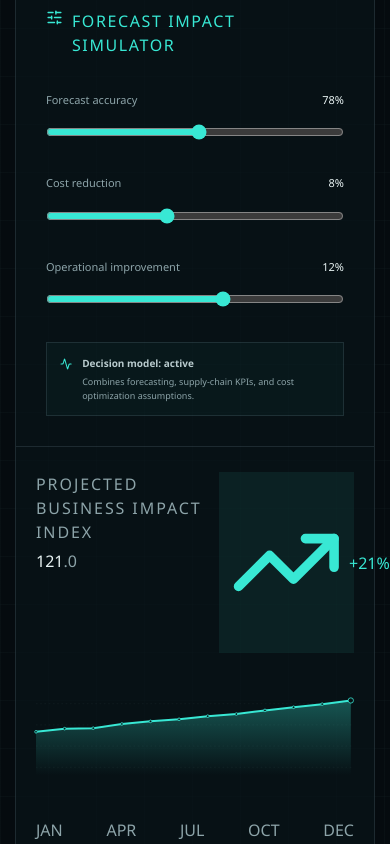
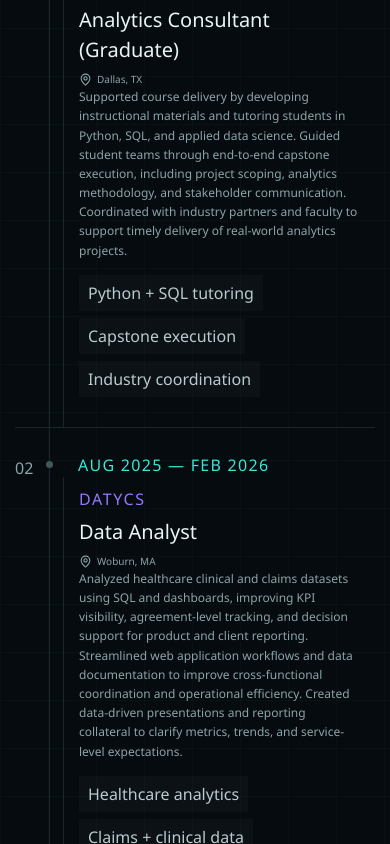
Before and after one commit to JEEVA-SATISK-KUMAR/jeeva-portfolio, a Next.js app: page / in a window 390 px wide. Shown: the part 4100-4944 px from the top of the page. Built offline with nearby package versions, Linux system fonts and the light colour scheme.

Commit message:
version 0.2

```diff
--- a/src/app/globals.css
+++ b/src/app/globals.css
@@ -116,8 +116,6 @@ a { color: inherit; text-decoration: none; }
 .case-metrics { display: flex; gap: 8px; margin-top: 22px; }.case-metrics > div { min-width: 115px; padding: 10px 12px; background: rgba(255,255,255,.025); border: 1px solid var(--line); }.case-metrics span, .case-metrics strong { display: block; }.case-metrics span { color: var(--muted); font: 7px var(--font-geist-mono); text-transform: uppercase; }.case-metrics strong { margin-top: 5px; font: 10px var(--font-geist-mono); color: var(--soft); }
 .stack-row { display: flex; align-items: center; flex-wrap: wrap; gap: 7px; margin-top: 20px; color: var(--case-accent); }.stack-row span { border: 1px solid var(--line); color: var(--muted); padding: 5px 8px; font: 8px var(--font-geist-mono); }
 
-.playground-shell { display: grid; grid-template-columns: .68fr 1.32fr; border: 1px solid var(--line); background: rgba(8,20,25,.66); }.control-panel { padding: 30px; border-right: 1px solid var(--line); }.control-title { display: flex; gap: 9px; color: var(--cyan); font: 10px var(--font-geist-mono); letter-spacing: .1em; margin-bottom: 35px; }.control-panel label { display: block; margin-bottom: 29px; }.control-panel label span { display: flex; justify-content: space-between; color: var(--muted); font-size: 11px; }.control-panel label b { color: var(--text); font: 11px var(--font-geist-mono); }.control-panel input { width: 100%; margin-top: 16px; accent-color: var(--cyan); }.model-note { display: flex; gap: 10px; align-items: flex-start; color: var(--cyan); padding: 13px; border: 1px solid var(--line); background: rgba(56,232,212,.03); }.model-note p { margin: 0; }.model-note b, .model-note span { display: block; }.model-note b { color: var(--soft); font-size: 10px; }.model-note span { color: var(--muted); font-size: 9px; margin-top: 4px; }
-.chart-panel { padding: 30px 35px 20px; }.chart-header { display: flex; justify-content: space-between; }.chart-header span { color: var(--muted); font: 8px var(--font-geist-mono); letter-spacing: .12em; }.chart-header strong { display: block; font: 35px var(--font-geist-mono); margin-top: 5px; }.chart-header small { color: var(--muted); font-size: 16px; }.trend-badge { align-self: center; display: flex; gap: 5px; align-items: center; color: var(--cyan); font: 10px var(--font-geist-mono); background: rgba(56,232,212,.07); padding: 8px 10px; }.chart-panel svg { width: 100%; height: 205px; overflow: visible; }.chart-panel line { stroke: rgba(151,190,200,.1); stroke-dasharray: 3 5; }.chart-panel polyline { fill: none; stroke: var(--cyan); stroke-width: 2; vector-effect: non-scaling-stroke; }.chart-panel circle { fill: #071114; stroke: var(--cyan); stroke-width: 1.5; }.chart-axis { display: flex; justify-content: space-between; color: var(--muted); font: 8px var(--font-geist-mono); }
 
 .skills-grid { display: grid; grid-template-columns: repeat(4,1fr); gap: 12px; }.skill-card { position: relative; min-height: 330px; padding: 25px; border: 1px solid var(--line); background: rgba(255,255,255,.018); transition: .25s; }.skill-card:hover { transform: translateY(-5px); border-color: var(--line-bright); background: rgba(56,232,212,.035); }.skill-card-top { display: flex; justify-content: space-between; color: var(--cyan); }.skill-card-top span { color: var(--muted); font: 9px var(--font-geist-mono); }.skill-card h3 { margin: 38px 0 11px; font-size: 18px; font-weight: 560; }.skill-card > p { color: var(--muted); font-size: 12px; line-height: 1.65; min-height: 58px; }.skill-list { display: flex; flex-wrap: wrap; gap: 6px; margin-top: 26px; }.skill-list span { padding: 7px 9px; border: 1px solid var(--line); color: var(--soft); font: 8px var(--font-geist-mono); }
 
@@ -146,7 +144,6 @@ footer { min-height: 130px; display: flex; align-items: center; border-top: 1px
   .terminal-section, .section { padding: 80px 0; }.terminal-bar b { display: none; }.terminal-bar { grid-template-columns: 1fr auto; }.terminal-body { padding: 17px; font-size: 10px; }
   .section-heading { grid-template-columns: 1fr; gap: 18px; margin-bottom: 35px; }.section-heading > p { justify-self: start; }.section-heading h2, .terminal-intro h2, .contact-copy h2 { font-size: 36px; }
   .case-index { display: flex; flex-direction: row; overflow-x: auto; padding-bottom: 8px; }.case-index button { min-width: 165px; }.case-detail { padding: 22px; }.case-detail h3 { font-size: 23px; }.case-narrative { grid-template-columns: 1fr; gap: 5px; }.case-metrics { overflow-x: auto; }.stack-row { margin-top: 17px; }
-  .playground-shell { grid-template-columns: 1fr; }.control-panel { border-right: 0; border-bottom: 1px solid var(--line); }.chart-panel { padding: 25px 20px 15px; }.chart-panel svg { height: 165px; }
   .skills-grid { grid-template-columns: 1fr; }.skill-card { min-height: auto; }.timeline-item { grid-template-columns: 48px 1fr; }.timeline-rail::after { left: 34px; }.timeline-rail i { left: 31px; }.timeline-period { grid-column: 2; padding: 25px 15px 0; }.timeline-content { grid-column: 2; padding: 10px 15px 30px; }.timeline-rail { grid-row: 1 / span 2; }
   .contact-section { width: calc(100% + 0px); grid-template-columns: 1fr; gap: 45px; padding: 70px 24px; clip-path: none; }.contact-radar { width: 120px; height: 120px; }.contact-actions { flex-direction: column; }
   footer { flex-wrap: wrap; gap: 15px; padding: 35px 0; margin-top: 80px; }footer p { margin-left: auto; }footer > span { width: 100%; margin: 0; }
--- a/src/app/page.tsx
+++ b/src/app/page.tsx
@@ -1,10 +1,10 @@
 import { Activity, CircleDotDashed } from "lucide-react";
-import { AnalyticsPlayground } from "@/components/AnalyticsPlayground";
 import { CommandTerminal } from "@/components/CommandTerminal";
 import { ContactSection } from "@/components/ContactSection";
 import { EducationSection } from "@/components/EducationSection";
 import { ExperienceTimeline } from "@/components/ExperienceTimeline";
 import { Hero } from "@/components/Hero";
+import { LeadershipSection } from "@/components/LeadershipSection";
 import { ProjectCaseFiles } from "@/components/ProjectCaseFiles";
 import { SkillsGrid } from "@/components/SkillsGrid";
 
@@ -14,11 +14,11 @@ export default function Home() {
       <div className="ambient ambient-one" /><div className="ambient ambient-two" />
       <header className="site-header">
         <a className="brand" href="#top" aria-label="Jeeva OS home"><span><Activity size={17} /></span><b>JEEVA</b><i>OS</i></a>
-        <nav aria-label="Primary navigation"><a href="#case-files">Cases</a><a href="#skills">Stack</a><a href="#experience">Timeline</a><a href="#contact">Contact</a></nav>
+        <nav aria-label="Primary navigation"><a href="#case-files">Cases</a><a href="#experience">Timeline</a><a href="#leadership">Leadership</a><a href="#skills">Stack</a><a href="#contact">Contact</a></nav>
         <div className="header-status"><CircleDotDashed size={14} /><span>System online</span></div>
       </header>
       <main>
-        <Hero /><CommandTerminal /><ProjectCaseFiles /><AnalyticsPlayground /><SkillsGrid /><ExperienceTimeline /><EducationSection /><ContactSection />
+        <Hero /><CommandTerminal /><ProjectCaseFiles /><ExperienceTimeline /><LeadershipSection /><SkillsGrid /><EducationSection /><ContactSection />
       </main>
       <footer>
         <a className="brand" href="#top"><span><Activity size={15} /></span><b>JEEVA</b><i>OS</i></a>
--- a/src/components/AnalyticsPlayground.tsx
+++ /dev/null
@@ -1,72 +0,0 @@
-"use client";
-
-import { Activity, SlidersHorizontal, TrendingUp } from "lucide-react";
-import { useMemo, useState } from "react";
-import { SectionHeading } from "./SectionHeading";
-
-const baseSeries = [62, 66, 65, 71, 74, 76, 80, 82, 87, 91, 95, 100];
-
-export function AnalyticsPlayground() {
-  const [forecastAccuracy, setForecastAccuracy] = useState(78);
-  const [costReduction, setCostReduction] = useState(8);
-  const [operationalImprovement, setOperationalImprovement] = useState(12);
-
-  const totalImpact =
-    (forecastAccuracy - 60) * 0.35 + costReduction * 0.8 + operationalImprovement * 0.7;
-
-  const series = useMemo(
-    () => baseSeries.map((value, index) => value + totalImpact * (index / (baseSeries.length - 1))),
-    [totalImpact],
-  );
-  const points = series.map((value, index) => `${index * 54},${140 - value}`).join(" ");
-  const impactIndex = Math.round(series.at(-1)!);
-
-  return (
-    <section className="section playground-section" id="lab">
-      <SectionHeading
-        eyebrow="ANALYTICS LAB"
-        title="From assumptions to impact"
-        description="This section shows how I translate analytics into business decisions. Adjust the assumptions below to see how forecasting accuracy, cost reduction, and operational improvements can affect business outcomes."
-      />
-
-      <div className="playground-shell">
-        <div className="control-panel">
-          <div className="control-title"><SlidersHorizontal size={17} /><span>FORECAST IMPACT SIMULATOR</span></div>
-          <label>
-            <span>Forecast accuracy <b>{forecastAccuracy}%</b></span>
-            <input type="range" min="60" max="95" value={forecastAccuracy} onChange={(event) => setForecastAccuracy(Number(event.target.value))} />
-          </label>
-          <label>
-            <span>Cost reduction <b>{costReduction}%</b></span>
-            <input type="range" min="0" max="20" value={costReduction} onChange={(event) => setCostReduction(Number(event.target.value))} />
-          </label>
-          <label>
-            <span>Operational improvement <b>{operationalImprovement}%</b></span>
-            <input type="range" min="0" max="20" value={operationalImprovement} onChange={(event) => setOperationalImprovement(Number(event.target.value))} />
-          </label>
-          <div className="model-note"><Activity size={16} /><p><b>Decision model: active</b><span>Combines forecasting, supply-chain KPIs, and cost optimization assumptions.</span></p></div>
-        </div>
-
-        <div className="chart-panel">
-          <div className="chart-header">
-            <div><span>PROJECTED BUSINESS IMPACT INDEX</span><strong>{impactIndex}<small>.0</small></strong></div>
-            <div className="trend-badge"><TrendingUp size={14} /> +{Math.round(totalImpact)}%</div>
-          </div>
-          <svg viewBox="0 0 600 170" role="img" aria-label="Forecast impact projection based on business assumptions">
-            {[25, 65, 105, 145].map((y) => <line key={y} x1="0" x2="600" y1={y} y2={y} />)}
-            <defs>
-              <linearGradient id="chart-fill" x1="0" y1="0" x2="0" y2="1">
-                <stop offset="0" stopColor="#38e8d4" stopOpacity=".32" />
-                <stop offset="1" stopColor="#38e8d4" stopOpacity="0" />
-              </linearGradient>
-            </defs>
-            <polygon points={`0,160 ${points} 594,160`} fill="url(#chart-fill)" />
-            <polyline points={points} />
-            {series.map((value, index) => <circle key={index} cx={index * 54} cy={140 - value} r={index === 11 ? 5 : 2.5} />)}
-          </svg>
-          <div className="chart-axis"><span>JAN</span><span>APR</span><span>JUL</span><span>OCT</span><span>DEC</span></div>
-        </div>
-      </div>
-    </section>
-  );
-}
--- a/src/components/CommandTerminal.tsx
+++ b/src/components/CommandTerminal.tsx
@@ -8,7 +8,7 @@ type TerminalLine = { command?: string; output: string };
 
 const commandList = [
   "help", "about", "skills", "projects", "experience", "education", "certifications",
-  "publication", "linkedin", "contact", "healthcare", "supply chain", "analytics lab",
+  "publication", "linkedin", "contact", "healthcare", "supply chain",
   "summary", "resume", "target roles",
   "case airline", "case neuro", "case cloud", "case traffic", "case finance", "case sales",
 ];
@@ -35,7 +35,6 @@ function resolveCommand(rawCommand: string): string {
     certifications: "Foundations of Project Management · SolidWorks Essential · Basics in Programming · Microsoft Power BI Data Analyst · Agent Explorer",
     linkedin: "https://www.linkedin.com/in/jeeva-satish-kumar/",
     publication: "Analysis on a Battery Thermal Management System of a Lithium-Ion Powered Battery with Heat Sink for an Electric Vehicle",
-    "analytics lab": "Forecast Impact Simulator — adjust forecast accuracy, cost reduction, and operational improvement assumptions to evaluate projected business outcomes.",
     summary: "Jeeva Satish Kumar is a Business Analytics graduate focused on turning messy operational data into decision-ready insights. He works across healthcare, supply chain, operations, and BI contexts by analyzing clinical and claims data, building forecasting models, designing KPI dashboards, and translating stakeholder needs into measurable business outputs.\n\nWhat I bring to the table:\n- Strong analytical thinking across SQL, Python, R, Power BI, Tableau, Excel VBA, Azure Data Factory, and Microsoft Fabric\n- Ability to connect technical analysis with business context, stakeholder needs, and decision-making\n- Experience building dashboards, forecasting workflows, classification models, KPI frameworks, and data pipelines\n- Comfort working with ambiguous problems, defining the right metrics, structuring the data, and communicating insights clearly\n- A continuous-learning mindset with strong interest in improving my skills, adopting new tools, and learning from every project and team\n\nBest-fit roles:\nData Analyst, Business Analyst, BI Analyst, Healthcare Analytics Analyst, Supply Chain Analytics Analyst, and Operations Analytics Analyst.",
   };
 
--- a/src/components/ContactSection.tsx
+++ b/src/components/ContactSection.tsx
@@ -10,7 +10,6 @@ export function ContactSection() {
       <div className="contact-copy">
         <p className="eyebrow"><span>{"//"}</span> START A TRANSMISSION</p>
         <h2>Have a data problem worth solving?</h2>
-        <p>Email: js@smu.edu · LinkedIn: https://www.linkedin.com/in/jeeva-satish-kumar/ · Location: San Francisco, California, United States</p>
         <div className="contact-actions">
           <a className="button button-primary" href="mailto:js@smu.edu"><Mail size={17} /> Send a message <ArrowUpRight size={16} /></a>
           <a className="button button-secondary" href="https://www.linkedin.com/in/jeeva-satish-kumar/" target="_blank" rel="noreferrer"><ArrowUpRight size={16} /> LinkedIn</a>
--- /dev/null
+++ b/src/components/LeadershipSection.tsx
@@ -0,0 +1,35 @@
+import { leadership } from "@/data/leadership";
+import { SectionHeading } from "./SectionHeading";
+
+export function LeadershipSection() {
+  return (
+    <section className="section" id="leadership">
+      <SectionHeading
+        eyebrow="CAMPUS ENGAGEMENT"
+        title="Leadership & Campus Engagement"
+        description="Campus leadership experience across student clubs, event operations, creative media, and digital engagement."
+      />
+      <div className="timeline">
+        {leadership.map((item, index) => (
+          <article className="timeline-item" key={`${item.period}-${item.role}`}>
+            <div className="timeline-rail">
+              <span>{String(index + 1).padStart(2, "0")}</span>
+              <i />
+            </div>
+            <div className="timeline-period">{item.period}</div>
+            <div className="timeline-content">
+              <p>{item.organization}</p>
+              <h3>{item.role}</h3>
+              <p className="timeline-description">{item.description}</p>
+              <div className="timeline-tags">
+                {item.highlights.map((highlight) => (
+                  <span key={highlight}>{highlight}</span>
+                ))}
+              </div>
+            </div>
+          </article>
+        ))}
+      </div>
+    </section>
+  );
+}
```
Also changed, not shown: src/data/leadership.ts (added, +40 -0 lines).
